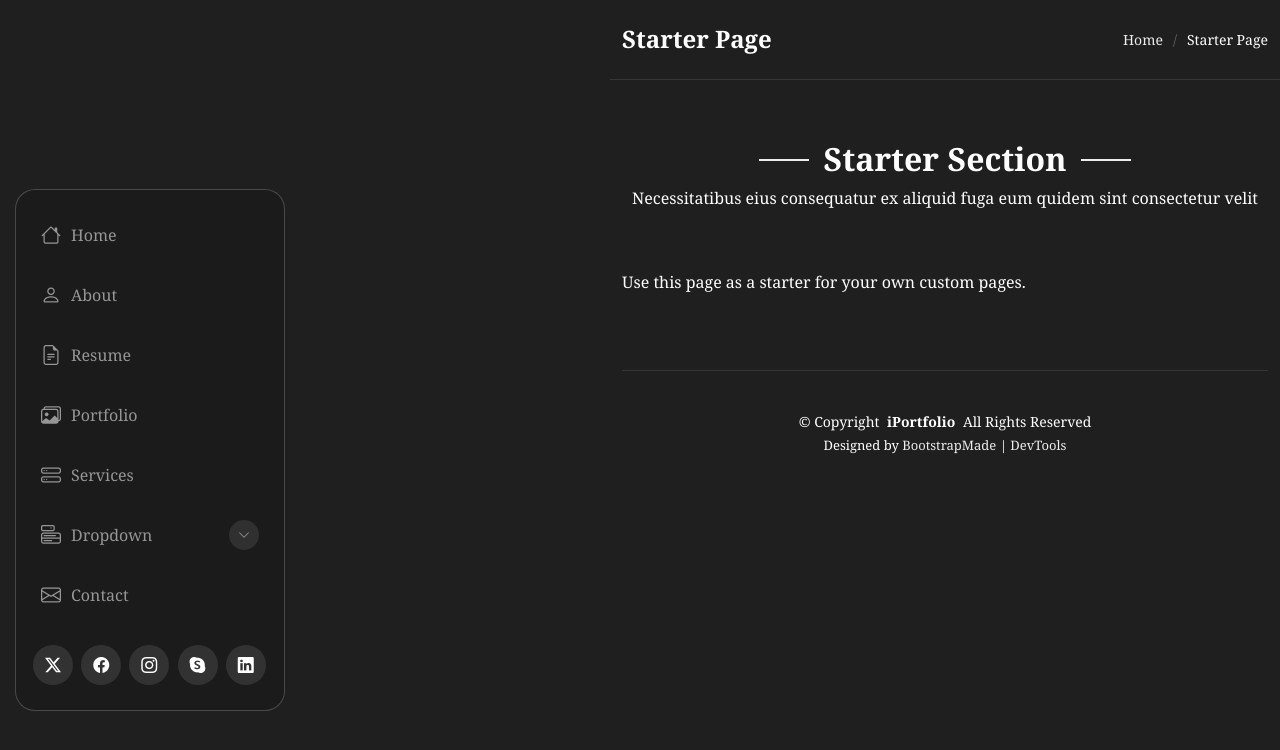
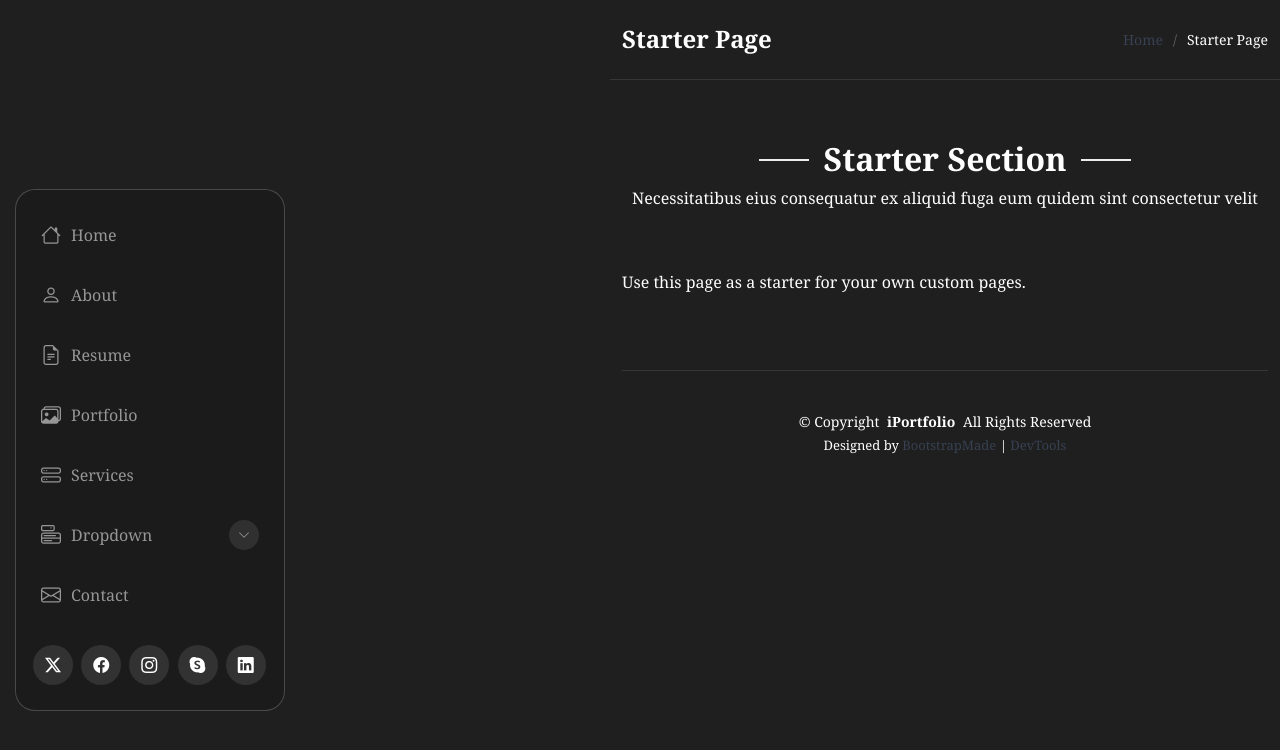
Before and after one commit to iamreemaroy/Reema-Roy, a Jekyll site: the page starter-page.html, which Jekyll copies as it is, in a window 1280 px wide. Shown: the top 750 px of the page. Built offline with Jekyll 4.4.1, drawn with Linux system fonts in a browser that asks for light colours.

Commit message:
Update main.css

```diff
--- a/assets/css/main.css
+++ b/assets/css/main.css
@@ -62,7 +62,7 @@ body {
 }
 
 a {
-  color: var(--accent-color);
+  color: #374151;
   text-decoration: none;
   transition: 0.3s;
 }
```
